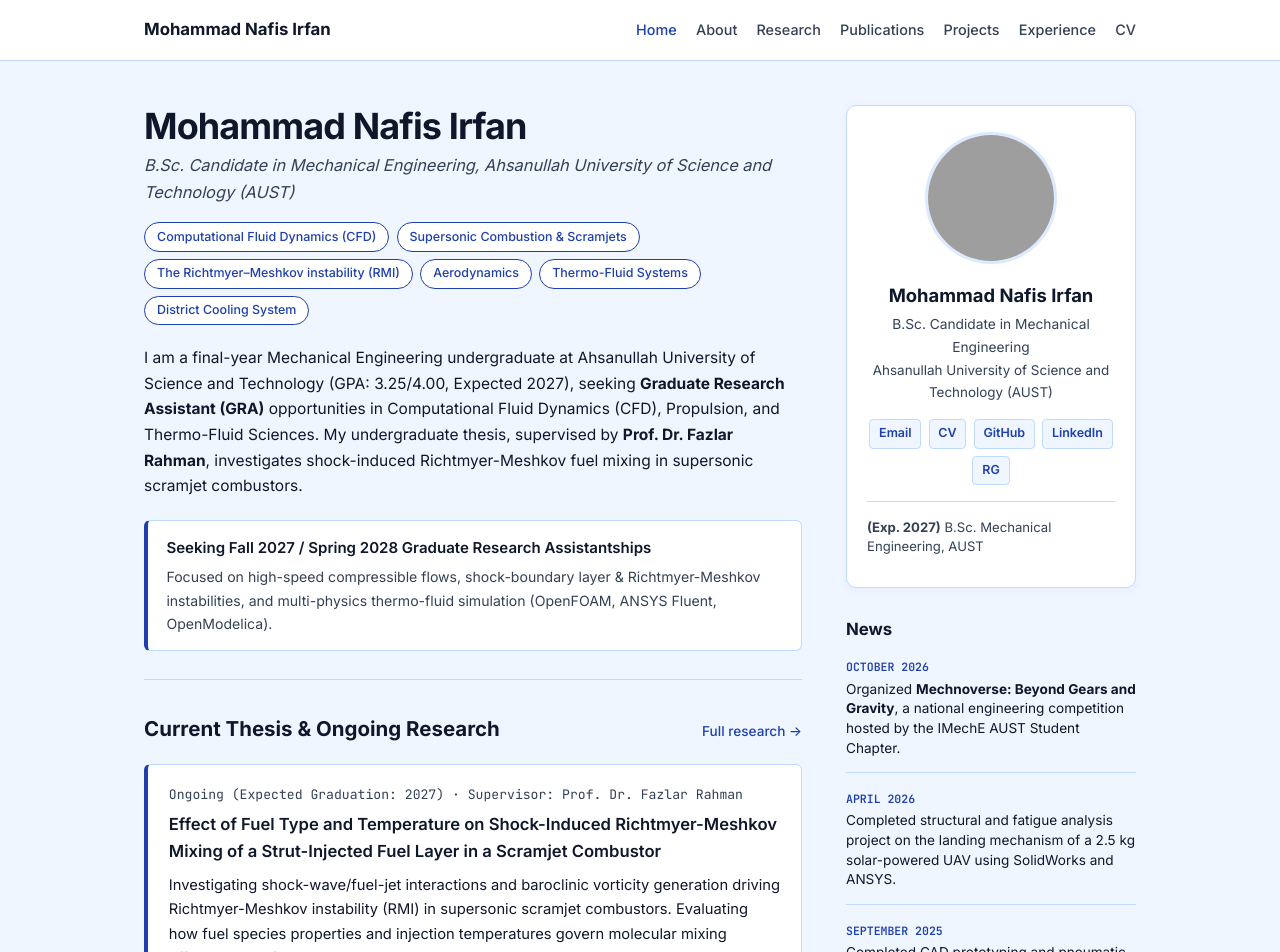
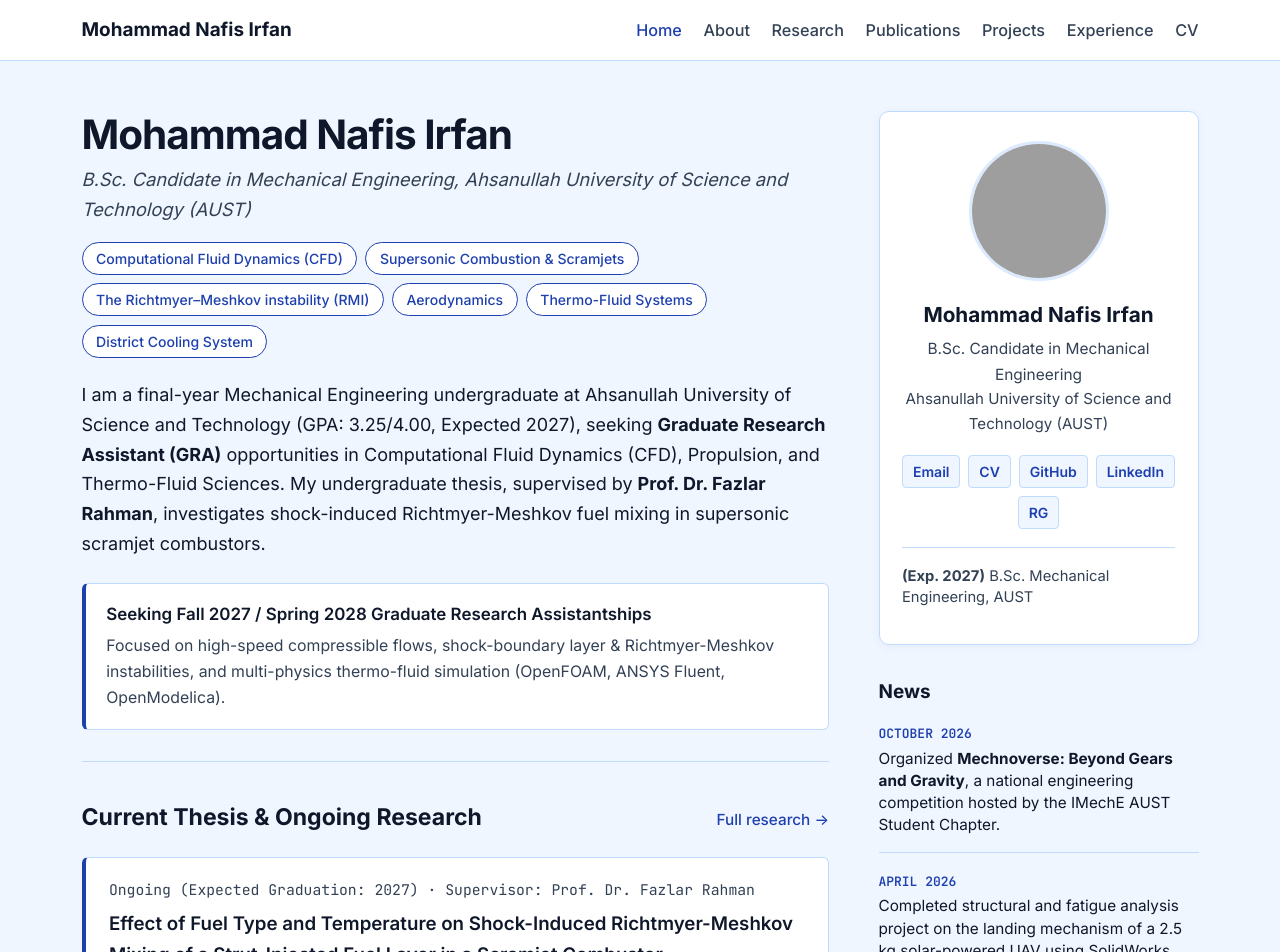
Before and after one commit to Nafis004/nafis04, a Jekyll site: the page built from index.html, in a window 1280 px wide and 1400 px high. Shown: the top 952 px of the window. Built offline with Jekyll 4.4.1, drawn with Linux system fonts in a browser that asks for light colours; grey boxes are pictures that could not be loaded.

Commit message:
Update _base.scss

```diff
--- a/_sass/_base.scss
+++ b/_sass/_base.scss
@@ -6,12 +6,16 @@
   padding: 0;
 }
 
+html {
+  font-size: 18px;
+}
+
 body {
   font-family: $font-sans;
   color: $color-text;
   background-color: $color-bg;
   line-height: 1.65;
-  font-size: 15.5px;
+  font-size: 1rem;
   -webkit-font-smoothing: antialiased;
 }
 
@@ -27,9 +31,9 @@ a {
 }
 
 .container {
-  max-width: 1040px;
+  max-width: 1180px;
   margin: 0 auto;
-  padding: 0 1.5rem;
+  padding: 0 1.75rem;
 }
 
 /* Navbar */
@@ -72,7 +76,7 @@ a {
 /* Two-Column Academic Layout */
 .page-two-col {
   display: grid;
-  grid-template-columns: minmax(0, 1fr) 290px;
+  grid-template-columns: minmax(0, 1fr) 320px;
   gap: 2.75rem;
   padding-top: 2.75rem;
   padding-bottom: 2.5rem;
@@ -170,8 +174,8 @@ a {
   box-shadow: 0 2px 10px rgba(30, 64, 175, 0.05);
 
   .avatar-circle {
-    width: 132px;
-    height: 132px;
+    width: 140px;
+    height: 140px;
     border-radius: 50%;
     object-fit: cover;
     border: 3px solid $color-tag-bg;
@@ -353,7 +357,7 @@ section.content-section {
   video {
     display: block;
     width: 100%;
-    max-height: 250px;
+    max-height: 320px;
     object-fit: contain;
     background: #0f172a;
   }
```
